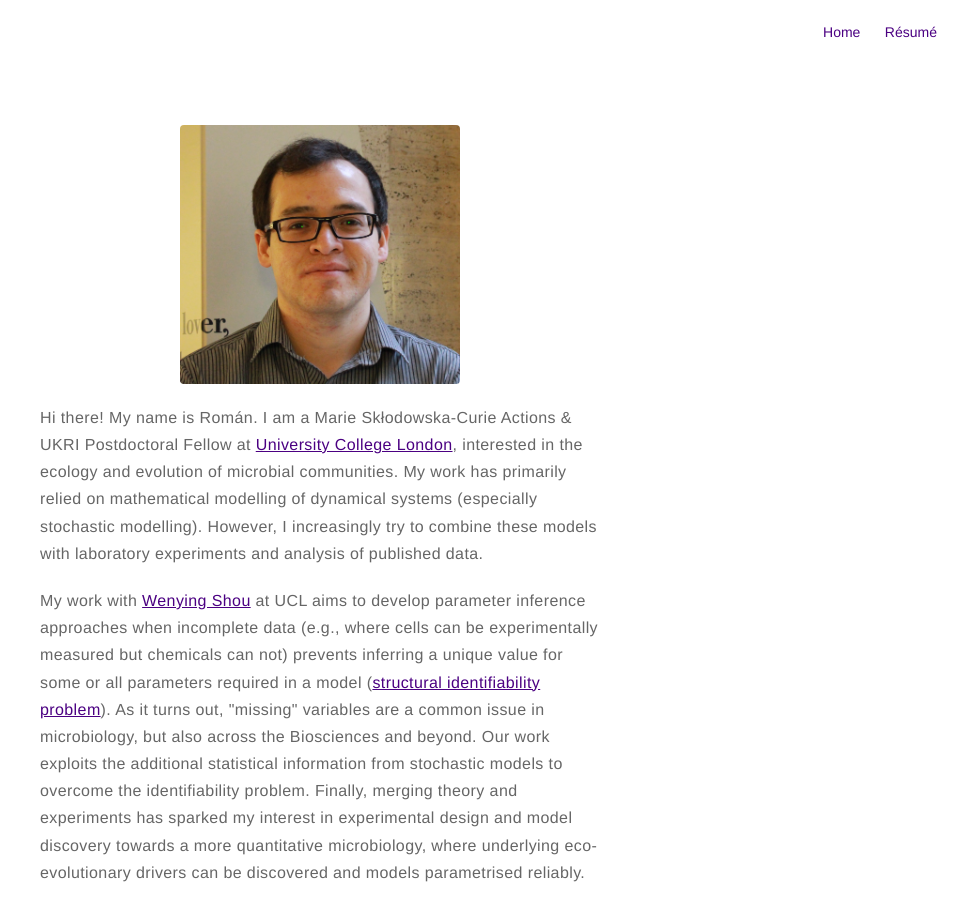
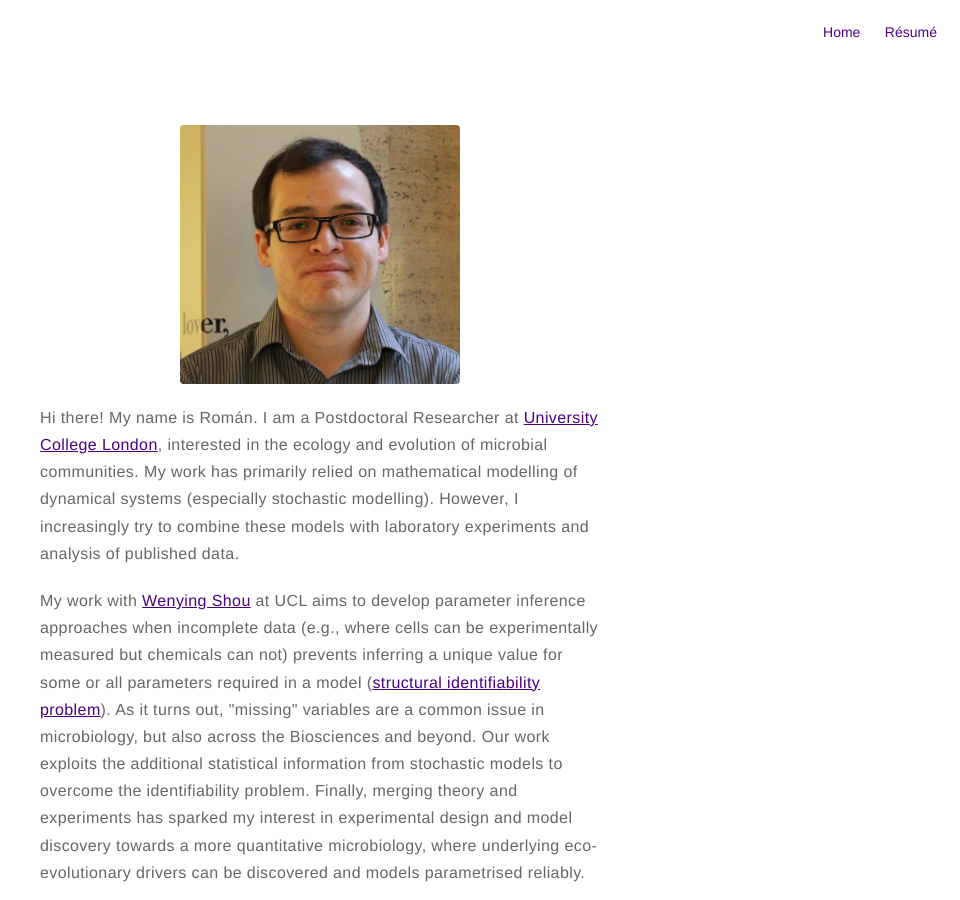
Before and after one commit to romanzapien/romanzapien.github.io, a Jekyll site: the page built from about.md, in a window 1280 px wide and 900 px high. Shown: the whole window, without its empty margins (320-1280 px from the left). Built offline with Jekyll 4.4.1, drawn with Linux system fonts in a browser that asks for light colours.

Commit message:
Update about.md

```diff
--- a/about.md
+++ b/about.md
@@ -4,7 +4,7 @@ layout: page
 ---
 ![Profile Image]({{ site.url }}/{{ site.picture }})
 
-<p>Hi there! My name is Román. I am a Marie Skłodowska-Curie Actions & UKRI Postdoctoral Fellow at <a href="https://www.ucl.ac.uk/biosciences/gee/ucl-centre-lifes-origins-and-evolution">University College London</a>, interested in the <b>ecology and evolution</b> of <b>microbial communities</b>. My work has primarily relied on <b>mathematical modelling</b> of <b>dynamical systems</b> (especially <b>stochastic modelling</b>). However, I increasingly try to combine these models with laboratory experiments and analysis of published data.</p>
+<p>Hi there! My name is Román. I am a Postdoctoral Researcher at <a href="https://www.ucl.ac.uk/biosciences/gee/ucl-centre-lifes-origins-and-evolution">University College London</a>, interested in the <b>ecology and evolution</b> of <b>microbial communities</b>. My work has primarily relied on <b>mathematical modelling</b> of <b>dynamical systems</b> (especially <b>stochastic modelling</b>). However, I increasingly try to combine these models with laboratory experiments and analysis of published data.</p>
 
 <p>My work with <a href="https://shoulab.wixsite.com/main">Wenying Shou</a> at UCL aims to develop <b>parameter inference</b> approaches when incomplete data (e.g., where cells can be experimentally measured but chemicals can not) prevents inferring a unique value for some or all parameters required in a model (<a href="https://en.wikipedia.org/wiki/Structural_identifiability">structural identifiability problem</a>). As it turns out, "missing" variables are a common issue in microbiology, but also across the Biosciences and beyond. Our work exploits the additional statistical information from stochastic models to overcome the identifiability problem. Finally, merging theory and experiments has sparked my interest in <b>experimental design</b> and <b>model discovery</b> towards a more quantitative microbiology, where underlying eco-evolutionary drivers can be discovered and models parametrised reliably.</p>
 
```
